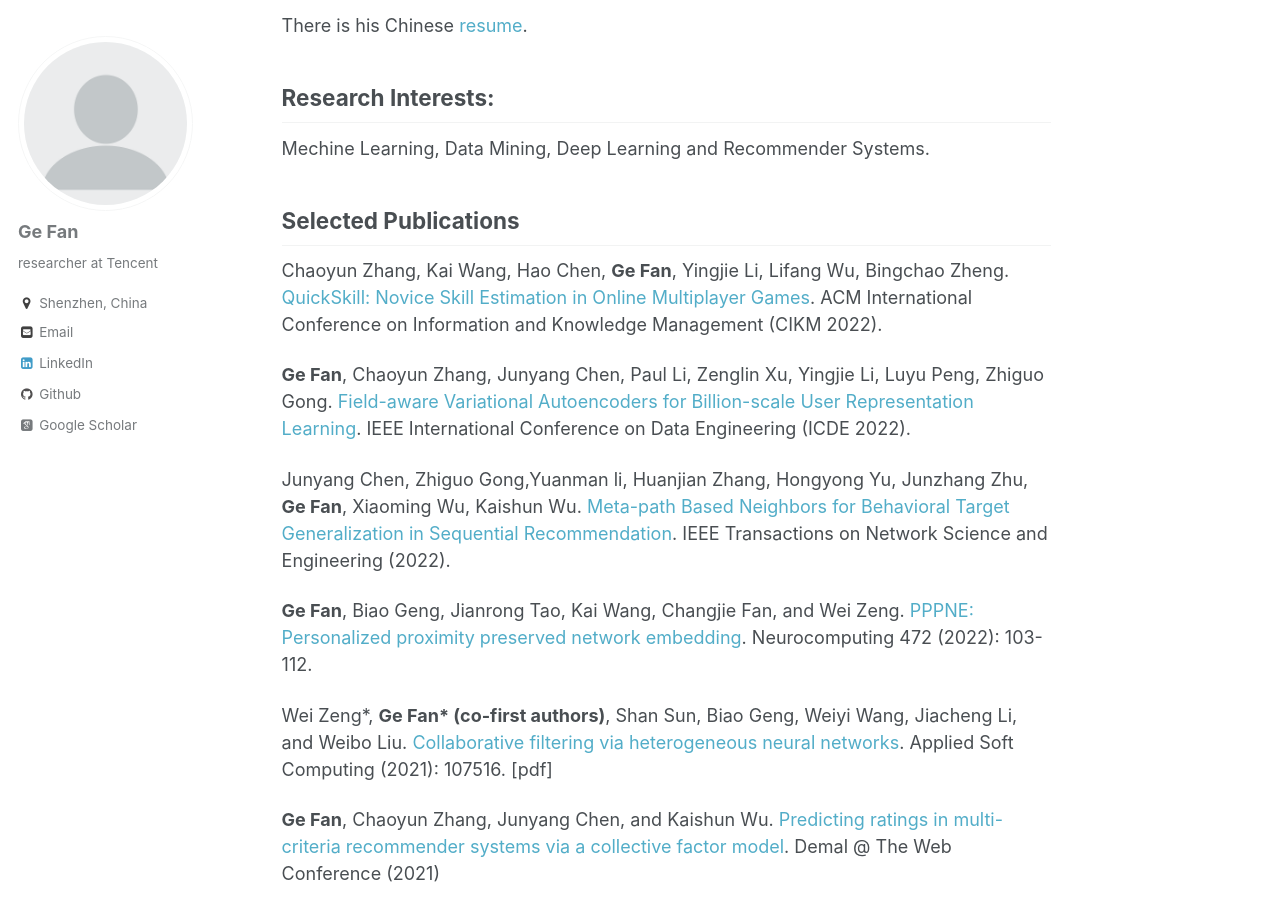
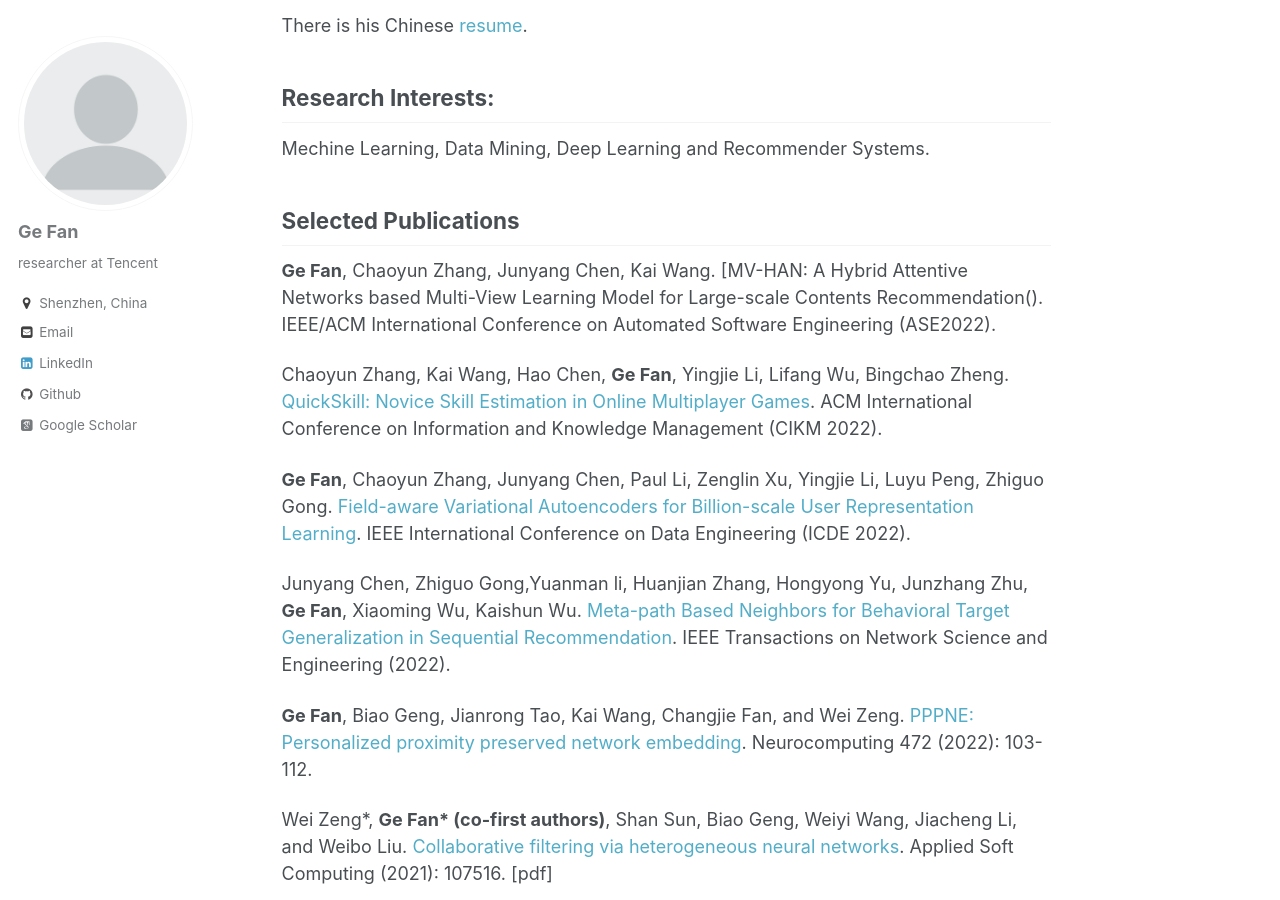
Before and after one commit to FanGhost/fanghost.github.io, a Jekyll site: the page built from _pages/about.md, in a window 1280 px wide and 900 px high, scrolled down 402 px. Built offline with Jekyll 4.4.1, drawn with Linux system fonts in a browser that asks for light colours; some web fonts are replaced.

Commit message:
Update about.md
add MV-HAN

```diff
--- a/_pages/about.md
+++ b/_pages/about.md
@@ -20,6 +20,8 @@ Mechine Learning, Data Mining, Deep Learning and Recommender Systems.
 
 Selected Publications
 ---
+**Ge Fan**, Chaoyun Zhang, Junyang Chen, Kai Wang. [MV-HAN: A Hybrid Attentive Networks based Multi-View Learning Model for Large-scale Contents Recommendation(). IEEE/ACM International Conference on Automated Software Engineering (ASE2022).
+
 Chaoyun Zhang, Kai Wang, Hao Chen, **Ge Fan**, Yingjie Li, Lifang Wu, Bingchao Zheng. [QuickSkill: Novice Skill Estimation in Online Multiplayer Games](). ACM International Conference on Information and Knowledge Management (CIKM 2022).
 
 **Ge Fan**, Chaoyun Zhang, Junyang Chen, Paul Li, Zenglin Xu, Yingjie Li, Luyu Peng, Zhiguo Gong. [Field-aware Variational Autoencoders for Billion-scale User Representation Learning](http://fange.pro/files/2022FVAE.pdf). IEEE International Conference on Data Engineering (ICDE 2022).
```
